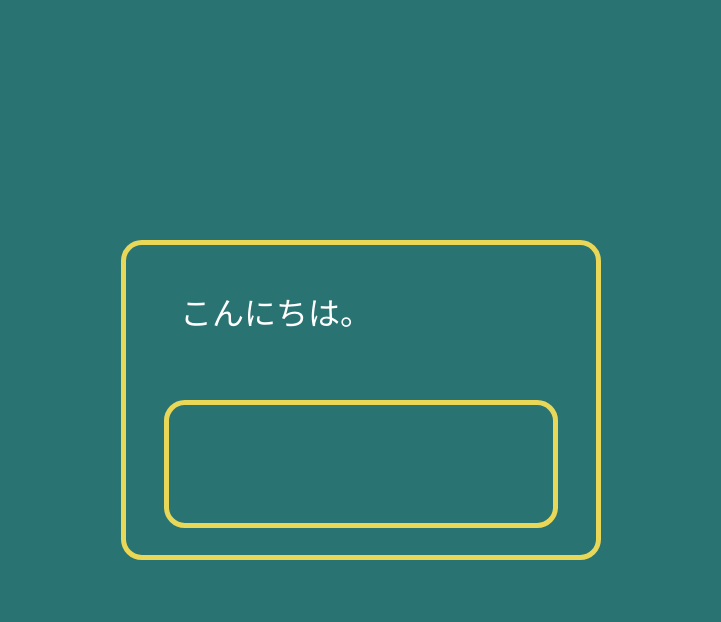
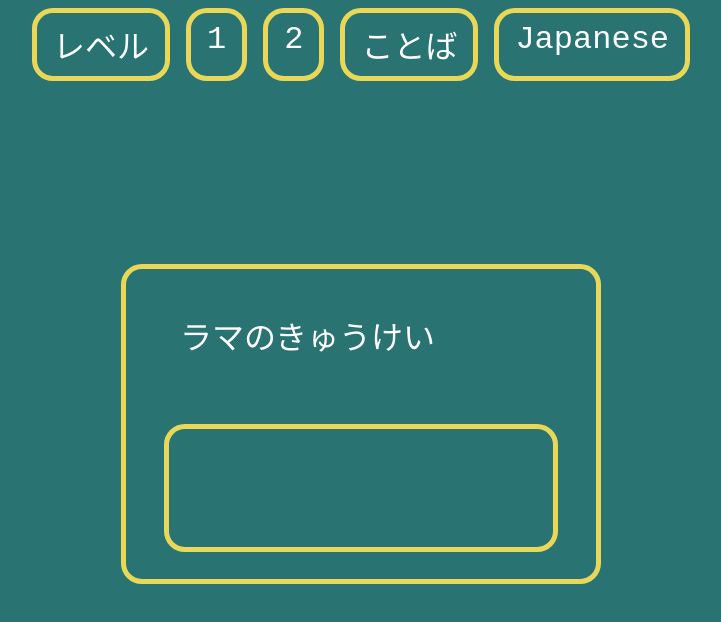
Before and after one commit to M-123-456/typing-game, a plain HTML site: page index.html in a window 1280 px wide. Shown: the whole page, without its empty margins (279-1000 px from the left). Drawn offline with Linux system fonts and the light colour scheme.

Commit message:
navbar added in HTML, automated list in js. css not finished yet

```diff
--- a/index.html
+++ b/index.html
@@ -5,16 +5,21 @@
     <meta http-equiv="X-UA-Compatible" content="IE=edge" />
     <meta name="viewport" content="width=device-width, initial-scale=1.0" />
     <link rel="stylesheet" href="style.css" />
-    <script src="script.js" defer></script>
+    <script type="module" src="script.js" defer></script>
     <title>Typing game</title>
   </head>
   <body>
+    <nav>
+      <ul>
+        <li>レベル</li>
+        <ul id="levels"></ul>
+        <li>ことば</li>
+        <ul id="languages"></ul>
+      </ul>
+    </nav>
     <div class="typing-game-div">
       <div class="text"></div>
-      <textarea
-        id="input-field"
-        onkeypress="return enterKeyPressed(event)"
-      ></textarea>
+      <textarea id="input-field"></textarea>
     </div>
   </body>
 </html>
--- a/script.js
+++ b/script.js
@@ -1,23 +1,39 @@
+import { texts } from "./texts.js";
+
 let textField = document.querySelector(".text");
 let inputField = document.getElementById("input-field");
+const levelsList = document.getElementById("levels");
+const languagesList = document.getElementById("languages");
 let hasPressedEnterKey = false;
 
-// Texts shown
-const texts = [
-  "Hallo!",
-  "Guten Tag.",
-  "Ich bin Tomoki",
-  "Wie heißt du?",
-  "こんにちは。",
-];
+// Navigation bar acordion
+const levels = new Set(texts.map((text) => text.level));
+console.log(levels);
+levels.forEach((level) => {
+  const list = document.createElement("li");
+  list.innerText = level;
+  levelsList.appendChild(list);
+  list.classList.add("hidden");
+});
+
+const languages = new Set(texts.map((text) => text.language));
+console.log(languages);
+languages.forEach((language) => {
+  const list = document.createElement("li");
+  list.innerText = language;
+  languagesList.appendChild(list);
+  list.classList.add("hidden");
+});
 
 getNewText();
 
-function enterKeyPressed(event) {
-  if (event.keyCode === 13) {
+// if enter key is pressed, hasPressedEnterKey is set true
+inputField.addEventListener("keypress", (e) => {
+  if (e.key === "Enter") {
+    console.log("enter is pressed");
     hasPressedEnterKey = true;
   }
-}
+});
 
 inputField.addEventListener("input", () => {
   const arrayTextField = textField.querySelectorAll("span");
@@ -43,13 +59,13 @@ inputField.addEventListener("input", () => {
   hasPressedEnterKey = false;
 });
 
-// show new text by pressing enter key
+// show new text
 function getNewText() {
   textField.innerText = null;
   // random Number
   const randomNumber = Math.floor(Math.random() * texts.length);
   const newText = texts[randomNumber];
-  newText.split("").forEach((char) => {
+  newText.text.split("").forEach((char) => {
     const charSpan = document.createElement("span");
     charSpan.innerText = char;
     textField.appendChild(charSpan);
--- a/style.css
+++ b/style.css
@@ -33,13 +33,15 @@ body {
   align-items: center;
   justify-content: center;
   flex-direction: column;
+  margin-top: 3rem;
   min-width: 30rem;
   max-width: 40rem;
   min-height: 20rem;
 }
 
 .typing-game-div,
-#input-field {
+#input-field,
+nav li {
   border: #e9d758 solid 5px;
   border-radius: 1.3rem;
   padding: 1rem;
@@ -52,6 +54,39 @@ body {
 }
 
 /* Components */
+nav {
+  position: fixed;
+  top: 0;
+}
+
+nav ul {
+  display: flex;
+}
+
+nav li {
+  list-style: none;
+  color: white;
+  padding: 0.5rem 1rem;
+  margin: 0.5rem;
+}
+
+nav li:hover {
+  background-color: #e9d758;
+  color: #297373;
+}
+
+/* .hidden {
+  display: none;
+} */
+
+#levels {
+
+}
+
+nav li:hover .hidden {
+  display: block;
+}
+
 #input-field {
   background-color: transparent;
   resize: none;
--- /dev/null
+++ b/texts.js
@@ -0,0 +1,57 @@
+export const texts = [
+  {
+    language: "Japanese",
+    text: "こんにちは。",
+    level: 1,
+  },
+  {
+    language: "Japanese",
+    text: "おはようございます。",
+    level: 1,
+  },
+  {
+    language: "Japanese",
+    text: "こんばんは。",
+    level: 1,
+  },
+  {
+    language: "Japanese",
+    text: "いただきます。",
+    level: 1,
+  },
+  {
+    language: "Japanese",
+    text: "ごちそうさまでした。",
+    level: 1,
+  },
+  {
+    language: "Japanese",
+    text: "あひるのさんぽ",
+    level: 1,
+  },
+  {
+    language: "Japanese",
+    text: "ぞうのおどり",
+    level: 1,
+  },
+  {
+    language: "Japanese",
+    text: "イルカのひるね",
+    level: 1,
+  },
+  {
+    language: "Japanese",
+    text: "らくだのしょくじ",
+    level: 1,
+  },
+  {
+    language: "Japanese",
+    text: "ラマのきゅうけい",
+    level: 1,
+  },
+  {
+    language: "Japanese",
+    text: "川でおよぐ",
+    level: 2,
+  },
+];
```
